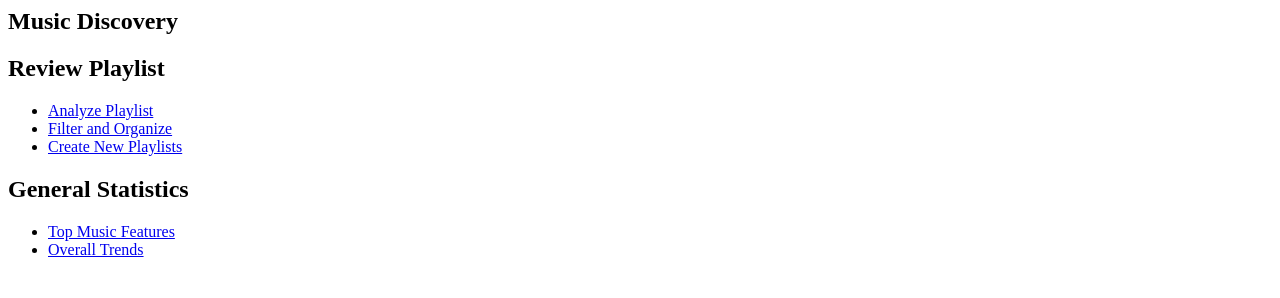
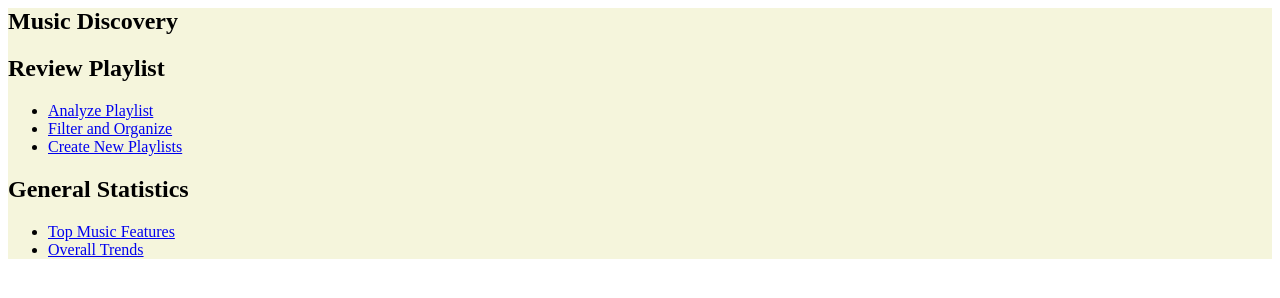
Before and after one commit to nezarate/CSC-437, a website: page packages/proto/index.html in a window 1280 px wide. Drawn offline with Linux system fonts and the light colour scheme.

Commit message:
add beige

```diff
--- a/packages/proto/index.html
+++ b/packages/proto/index.html
@@ -1,4 +1,4 @@
-<article>
+<article style="background-color: beige;">
     <header>
         <h1>Music Discovery</h1>
     </header>
```
